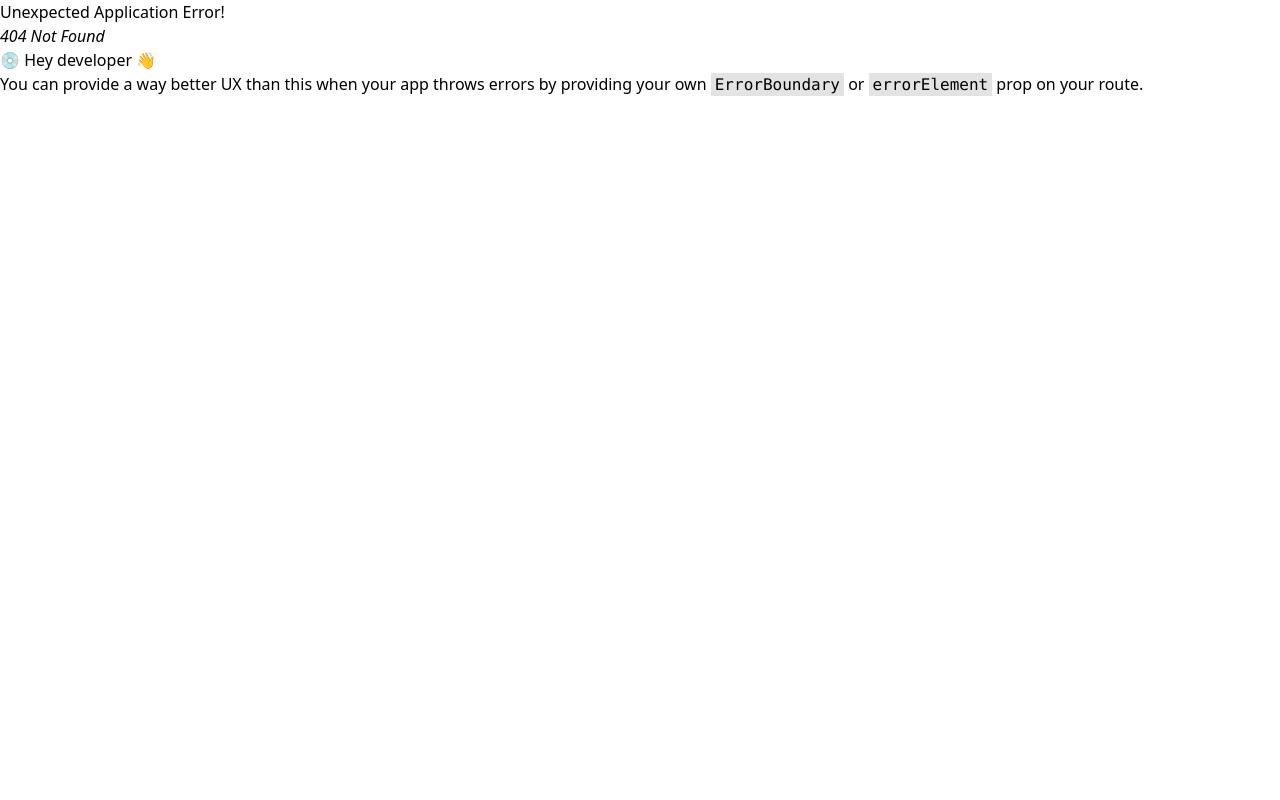
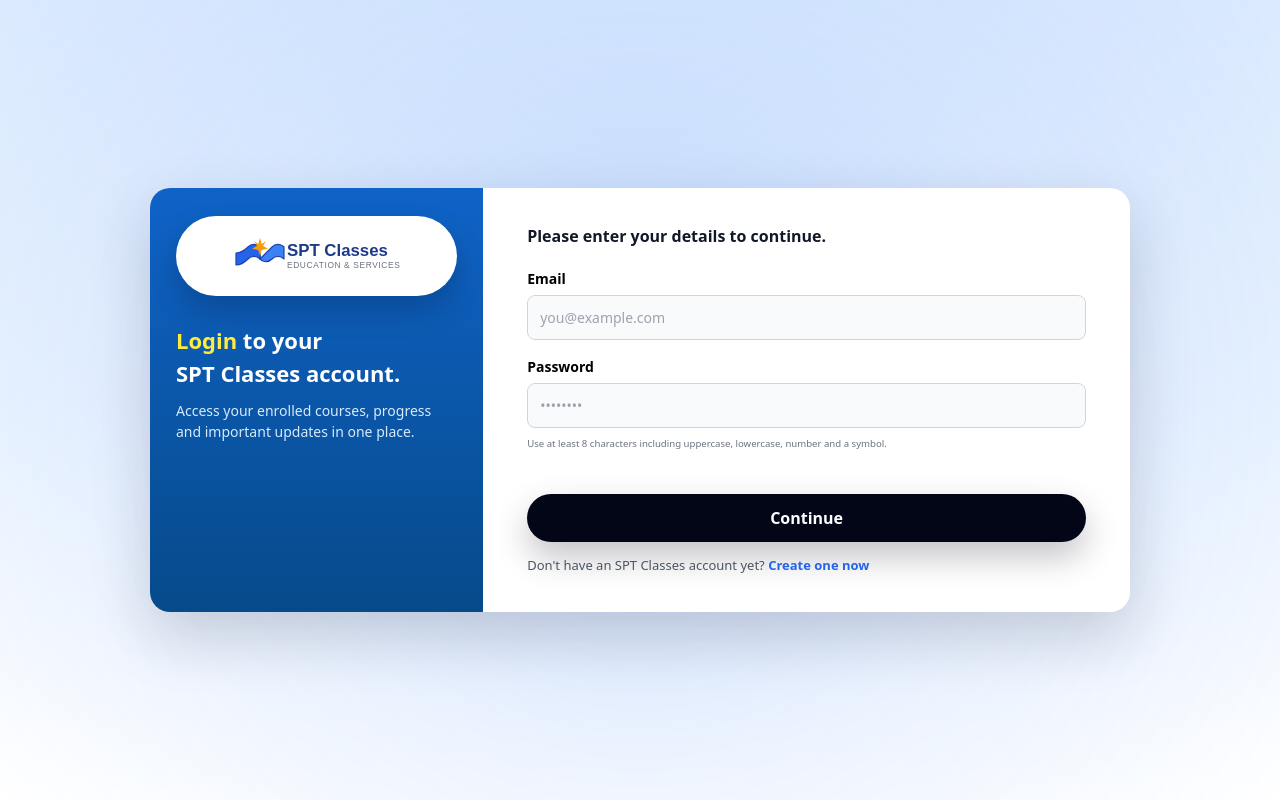
Before and after one commit to Ayyayush/SPT-Classes, a React (Create React App) app: page /login in a window 1280 px wide. Before the commit this address had no page. Built offline with nearby package versions, Linux system fonts and the light colour scheme.

Commit message:
Login Page added

```diff
--- a/src/App.js
+++ b/src/App.js
@@ -14,7 +14,8 @@
         element: <Browse />,
     },
     {
-
+         path: "/login",
+         element: <Login />,
     }
 ])
 
--- a/src/components/Header.jsx
+++ b/src/components/Header.jsx
@@ -1,4 +1,5 @@
 import React from "react";
+import { Link } from "react-router-dom";
 
 const Header = () => {
   return (
@@ -23,6 +24,14 @@
         <a href="/courses">Courses</a>
         <a href="/about">About</a>
         <a href="/contact">Contact</a>
+
+         {/* ✅ Login button/link */}
+        <Link
+          to="/login"
+          className="px-4 py-2 rounded-full bg-white text-blue-600 font-semibold"
+        >
+          Login
+        </Link>
       </div>
 
     </div>
--- /dev/null
+++ b/src/components/Login.css
@@ -0,0 +1,247 @@
+:root {
+  --accent-blue: #0b63c5;
+  --accent-dark: #020617;
+  --muted: #6b7280;
+  --input-bg: #f9fafb;
+}
+
+* {
+  box-sizing: border-box;
+}
+
+body,
+html,
+#root {
+  height: 100%;
+  margin: 0;
+  background: #f7fbff;
+  font-family: system-ui, -apple-system, "Segoe UI", Roboto, Arial;
+}
+
+.login-page {
+  min-height: 100vh;
+  display: flex;
+  align-items: center;
+  justify-content: center;
+  padding: 32px;
+  position: relative;
+  overflow: hidden;
+  background: linear-gradient(
+    180deg,
+    #dbeafe 0%,
+    #eaf3ff 50%,
+    #ffffff 100%
+  );
+  transform: translateZ(0);
+  backface-visibility: hidden;
+}
+
+.bg-waves {
+  position: fixed;
+  inset: 0;
+  z-index: 0;
+  pointer-events: none;
+  overflow: hidden;
+  background: radial-gradient(
+    circle at 50% 50%,
+    rgba(59, 130, 246, 0.20),
+    rgba(59, 130, 246, 0.08),
+    rgba(255, 255, 255, 0)
+  );
+  transform: translateZ(0);
+  backface-visibility: hidden;
+}
+
+.login-box {
+  width: 100%;
+  max-width: 980px;
+  display: flex;
+  border-radius: 20px;
+  overflow: hidden;
+  background: #ffffff;
+  box-shadow: 0 24px 60px rgba(15, 23, 42, 0.18);
+  position: relative;
+  z-index: 2;
+}
+
+.login-left {
+  flex: 0 0 34%;
+  display: flex;
+  flex-direction: column;
+  padding: 28px 26px;
+  background: linear-gradient(180deg, #0f63c8 0%, #064a8a 100%);
+  color: #fff;
+}
+
+.login-left-top {
+  width: 100%;
+  max-width: 320px;
+  height: 80px;
+  background: #ffffff;
+  border-radius: 999px;
+  display: flex;
+  align-items: center;
+  justify-content: center;
+  box-shadow: 0 14px 30px rgba(2, 6, 23, 0.2);
+  margin-bottom: 28px;
+}
+
+.login-left-logo {
+  width: 90%;
+  height: 60%;
+  object-fit: contain;
+}
+
+.login-left-content h2 {
+  font-size: 22px;
+  margin-bottom: 10px;
+  font-weight: 700;
+}
+
+.login-left-content h2 span {
+  color: #ffeb3b;
+}
+
+.login-left-content p {
+  font-size: 14px;
+  color: rgba(227, 242, 255, 0.95);
+  max-width: 260px;
+}
+
+.login-right {
+  flex: 1;
+  padding: 36px 44px;
+}
+
+.login-right-title {
+  font-size: 16px;
+  font-weight: 600;
+  margin-bottom: 20px;
+  color: #111827;
+}
+
+.form-group {
+  margin-bottom: 16px;
+}
+
+.form-group label {
+  font-size: 14px;
+  font-weight: 600;
+  margin-bottom: 6px;
+  display: block;
+}
+
+.form-group input {
+  width: 100%;
+  padding: 11px 12px;
+  border-radius: 8px;
+  border: 1px solid #d1d5db;
+  background: var(--input-bg);
+  font-size: 14px;
+}
+
+.form-group input:focus {
+  outline: none;
+  border-color: #2563eb;
+  box-shadow: 0 0 0 3px rgba(37, 99, 235, 0.08);
+  background: #ffffff;
+}
+
+.input-error {
+  border-color: #dc2626 !important;
+  background: #fff5f5;
+}
+
+.error-text {
+  color: #dc2626;
+  font-size: 12px;
+  margin-top: 6px;
+}
+
+.password-hint {
+  font-size: 12px;
+  margin-top: 6px;
+  color: var(--muted);
+}
+
+.password-strength {
+  margin-top: 8px;
+  display: flex;
+  flex-direction: column;
+  gap: 6px;
+}
+
+.password-strength-bar {
+  height: 8px;
+  width: 0%;
+  border-radius: 999px;
+  background: #e5e7eb;
+}
+
+.password-strength-bar.weak {
+  background: #f97373;
+}
+
+.password-strength-bar.medium {
+  background: #fbbf24;
+}
+
+.password-strength-bar.strong {
+  background: #22c55e;
+}
+
+.password-strength-label.weak {
+  color: #b91c1c;
+}
+
+.password-strength-label.medium {
+  color: #92400e;
+}
+
+.password-strength-label.strong {
+  color: #166534;
+}
+
+.primary-btn {
+  width: 100%;
+  padding: 12px;
+  border-radius: 999px;
+  border: none;
+  background: var(--accent-dark);
+  color: #ffffff;
+  font-weight: 700;
+  cursor: pointer;
+  margin-top: 10px;
+  box-shadow: 0 15px 34px rgba(2, 6, 23, 0.24);
+}
+
+.primary-btn:hover {
+  background: #020314;
+}
+
+.login-right-subtext {
+  font-size: 13px;
+  margin-top: 14px;
+  color: #4b5563;
+}
+
+.link-text {
+  color: #2563eb;
+  font-weight: 600;
+  cursor: pointer;
+}
+
+@media (max-width: 900px) {
+  .login-box {
+    flex-direction: column;
+    max-width: 520px;
+  }
+
+  .login-left {
+    padding: 22px;
+  }
+
+  .login-right {
+    padding: 22px;
+  }
+}
--- a/src/components/Login.jsx
+++ b/src/components/Login.jsx
@@ -1,11 +1,175 @@
-import React from 'react'
+import React, { useState } from "react";
+import "./Login.css";
+import logo from "./Assets/spt_classes_logo.svg";
 
 const Login = () => {
+  const [email, setEmail] = useState("");
+  const [emailError, setEmailError] = useState("");
+
+  const [password, setPassword] = useState("");
+  const [passwordStrength, setPasswordStrength] = useState({
+    score: 0,
+    label: "",
+    color: "",
+  });
+
+
+  function validateEmail(value) {
+    const emailRegex = /^[^\s@]+@[^\s@]+\.[^\s@]+$/;
+
+    if (value.trim() === "") {
+      setEmailError("Email is required");
+    } else if (!emailRegex.test(value)) {
+      setEmailError("Please enter a valid email address");
+    } else {
+      setEmailError("");
+    }
+  }
+
+  function evaluatePassword(pwd) {
+    let score = 0;
+
+    if (pwd.length >= 8) score++;
+    if (/[a-z]/.test(pwd)) score++;
+    if (/[A-Z]/.test(pwd)) score++;
+    if (/[0-9]/.test(pwd)) score++;
+    if (/[^A-Za-z0-9]/.test(pwd)) score++;
+
+    let label = "";
+    let color = "";
+
+    if (pwd.length === 0) {
+      label = "";
+      color = "";
+    } else if (score <= 2) {
+      label = "Weak password";
+      color = "weak";
+    } else if (score === 3 || score === 4) {
+      label = "Good password";
+      color = "medium";
+    } else {
+      label = "Strong password";
+      color = "strong";
+    }
+
+    setPasswordStrength({ score, label, color });
+  }
+
+
+  function handleSubmit(e) {
+    e.preventDefault();
+
+    validateEmail(email);
+
+    if (emailError) {
+      return;
+    }
+
+    console.log("Login Data:", { email, password });
+  }
+
   return (
-    <div>
+    <div className="login-page">
 
+     <div className="bg-waves"></div>
+      <div className="login-box">
+
+        <div className="login-left">
+          <div className="login-left-top">
+            <img src={logo} alt="SPT Classes" className="login-left-logo" />
+          </div>
+
+          <div className="login-left-content">
+            <h2>
+              <span>Login</span> to your
+              <br />
+              SPT Classes account.
+            </h2>
+            <p>
+              Access your enrolled courses, progress and important updates in
+              one place.
+            </p>
+          </div>
+        </div>
+
+
+        <div className="login-right">
+          <h3 className="login-right-title">
+            Please enter your details to continue.
+          </h3>
+
+          <form className="login-form" onSubmit={handleSubmit}>
+
+            <div className="form-group">
+              <label>Email</label>
+              <input
+                type="email"
+                placeholder="you@example.com"
+                value={email}
+                onChange={(e) => {
+                  setEmail(e.target.value);
+                  validateEmail(e.target.value);
+                }}
+                className={emailError ? "input-error" : ""}
+                required
+              />
+
+
+              {emailError && <p className="error-text">{emailError}</p>}
+            </div>
+
+
+            <div className="form-group">
+              <label>Password</label>
+              <input
+                type="password"
+                placeholder="••••••••"
+                value={password}
+                onChange={(e) => {
+                  const value = e.target.value;
+                  setPassword(value);
+                  evaluatePassword(value);
+                }}
+                required
+              />
+
+              <div className="password-hint">
+                <small>
+                  Use at least 8 characters including uppercase, lowercase, number and a symbol.
+                </small>
+              </div>
+
+              <div className="password-strength">
+                <div
+                  className={`password-strength-bar ${passwordStrength.color}`}
+                  style={{
+                    width: `${(passwordStrength.score / 5) * 100}%`,
+                  }}
+                />
+                {passwordStrength.label && (
+                  <span
+                    className={`password-strength-label ${passwordStrength.color}`}
+                  >
+                    {passwordStrength.label}
+                  </span>
+                )}
+              </div>
+            </div>
+
+            <button type="submit" className="primary-btn">
+              Continue
+            </button>
+          </form>
+
+
+          <p className="login-right-subtext">
+            Don't have an SPT Classes account yet?{" "}
+            <span className="link-text">Create one now</span>
+          </p>
+        </div>
+      </div>
     </div>
-  )
-}
+  );
+};
 
-export default Login
+export default Login;
```
Also changed, not shown: src/components/Assets/spt_classes_logo.svg (renamed from public/spt_classes_logo.svg), 1 other file (tests, documents, lock files or other folders).
